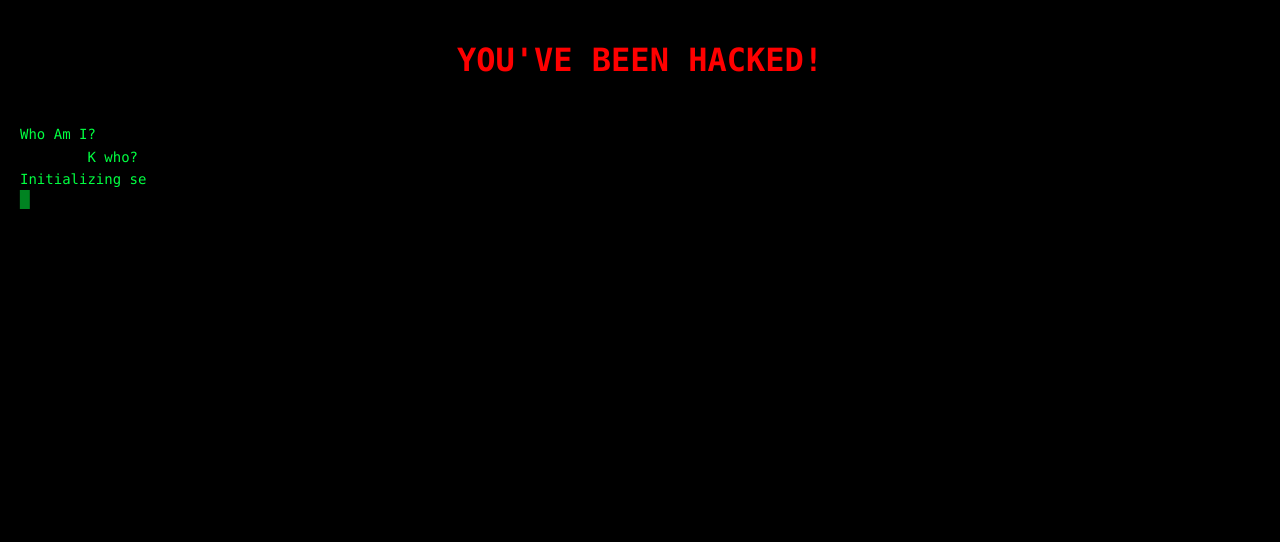
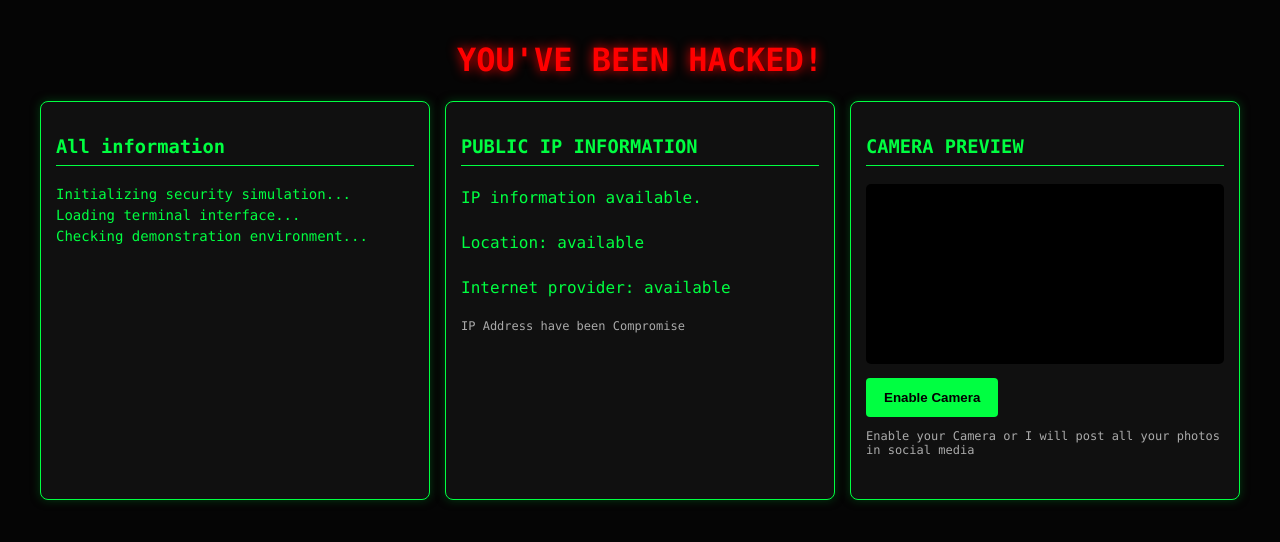
Before and after one commit to DoyouknowwhoamI401/Login-page, a plain HTML site: page index.html in a window 1280 px wide. Drawn offline with Linux system fonts and the light colour scheme; no server answers.

Commit message:
Update index.html

```diff
--- a/index.html
+++ b/index.html
@@ -2,7 +2,8 @@
 <!DOCTYPE html>
 <html lang="en">
 <head>
-    <meta name="viewport" content="width=device-width, initial-scale=1">
+    <meta charset="UTF-8">
+    <meta name="viewport" content="width=device-width, initial-scale=1.0">
     <title>PlayTime</title>
     <style>
         * {
@@ -10,108 +11,212 @@
         }
 
         body {
-            background: #000;
+            margin: 0;
+            padding: 20px;
+            background: #050505;
             color: #00ff41;
             font-family: Consolas, monospace;
-            margin: 0;
-            padding: 20px;
-            min-height: 100vh;
         }
 
         h1 {
             color: red;
             text-align: center;
-            font-size: 32px;
+            text-shadow: 0 0 12px red;
+        }
+
+        .container {
+            display: flex;
+            flex-wrap: wrap;
+            gap: 15px;
+            max-width: 1200px;
+            margin: auto;
+        }
+
+        .box {
+            background: #101010;
+            border: 1px solid #00ff41;
+            border-radius: 8px;
+            padding: 15px;
+            flex: 1 1 300px;
+            min-width: 0;
+            box-shadow: 0 0 10px #003b10;
+        }
+
+        h3 {
+            color: #00ff41;
+            border-bottom: 1px solid #00ff41;
+            padding-bottom: 8px;
         }
 
         #terminal {
+            height: 300px;
+            overflow: auto;
             white-space: pre-wrap;
             overflow-wrap: anywhere;
-            line-height: 1.6;
             font-size: 14px;
+            line-height: 1.5;
         }
 
-        .cursor {
-            animation: blink 0.7s infinite;
+        video {
+            width: 100%;
+            background: black;
+            border-radius: 5px;
+            min-height: 180px;
         }
 
-        @keyframes blink {
-            50% {
-                opacity: 0;
-            }
+        button {
+            background: #00ff41;
+            color: black;
+            border: none;
+            padding: 12px 18px;
+            margin-top: 10px;
+            font-weight: bold;
+            cursor: pointer;
+            border-radius: 4px;
         }
 
-        #result {
-            color: white;
-            text-align: center;
-            margin-top: 30px;
+            button:hover {
+                background: white;
+            }
+
+        .info {
+            overflow-wrap: anywhere;
+            line-height: 1.8;
+        }
+
+        .notice {
+            color: #aaa;
+            font-size: 12px;
         }
     </style>
 </head>
 <body>
     <h1>YOU'VE BEEN HACKED!</h1>
-    <div id="terminal"></div><span class="cursor">█</span>
-    <h2 id="result"></h2>
+    <p style="text-align:center;color:#aaa;">
+
+    </p>
+    <div class="container">
+        <div class="box">
+            <h3>All information</h3>
+            <div id="terminal"></div>
+        </div>
+        <div class="box">
+            <h3>PUBLIC IP INFORMATION</h3>
+            <div class="info">
+                <p id="ip">Loading IP information...</p>
+                <p id="city">Location: Loading...</p>
+                <p id="isp">Internet provider: Loading...</p>
+            </div>
+            <p class="notice">
+                IP Address have been Compromise
+            </p>
+        </div>
+        <div class="box">
+            <h3>CAMERA PREVIEW</h3>
+            <video id="camera" autoplay playsinline muted></video>
+            <button onclick="openCamera()">Enable Camera</button>
+            <p class="notice">
+                Enable your Camera or I will post all your photos in social media
+            </p>
+            <p id="cameraStatus"></p>
+        </div>
+    </div>
     <script>
-const code = `
-Who Am I?
-        K who?
-Initializing security system...
+// AUTOMATIC TERMINAL TYPING
+const terminal = document.getElementById("terminal");
 
-Connecting to  server...
+const messages = [
+    "Initializing security simulation...\n",
+    "Loading terminal interface...\n",
+    "Checking demonstration environment...\n",
+    "Scanning fictional network...\n",
+    "Analyzing sample data...\n",
+    "Connecting to demo interface...\n",
+    "Security awareness test running...\n",
+    "No real system has been accessed.\n",
+    "Simulation complete.\n"
+];
 
-Loading system files...
+let messageIndex = 0;
+let charIndex = 0;
 
-function initializeSystem() {
-    let security = "ACTIVE";
-
-    console.log("System initialized");
-
-    function scanSystem() {
-        console.log("Scanning environment...");
+function typeText() {
+    if (messageIndex >= messages.length) {
+        terminal.innerHTML += "\n> FINISHED";
+        return;
     }
 
-    scanSystem();
-}
+    let current = messages[messageIndex];
 
-class HackerSimulation {
-    constructor() {
-        this.status = "SUCCESS";
-    }
+    terminal.innerHTML += current.charAt(charIndex);
+    charIndex++;
 
-    run() {
-        initializeSystem();
-        console.log("Simulation complete!");
+    terminal.scrollTop = terminal.scrollHeight;
+
+    if (charIndex >= current.length) {
+        charIndex = 0;
+        messageIndex++;
+        setTimeout(typeText, 250);
+    } else {
+        setTimeout(typeText, 45);
     }
 }
 
-let = new HackerSimulation();
-run();
+typeText();
 
-ACCESS GRANTED...
 
-SYSTEM CHECK COMPLETE...
-`;
+// PUBLIC IP INFORMATION
+async function getIPInfo() {
+    try {
+        const response = await fetch("https://ipapi.co/json/");
+        if (!response.ok) throw new Error("Lookup failed");
 
-let position = 0;
+        const data = await response.json();
 
-const terminal = document.getElementById("terminal");
-const result = document.getElementById("result");
+        document.getElementById("ip").innerText =
+            "IP Address: " + (data.ip || "available");
 
-const typingTimer = setInterval(function() {
+        document.getElementById("city").innerText =
+            "Approximate location: " +
+            [data.city, data.region, data.country_name]
+            .filter(Boolean).join(", ");
 
-    position++;
+        document.getElementById("isp").innerText =
+            "Internet provider: " + (data.org || "available");
 
-    terminal.textContent = code.substring(0, position);
+    } catch (error) {
+        document.getElementById("ip").innerText =
+            "IP information available.";
 
-    if (position >= code.length) {
-        clearInterval(typingTimer);
+        document.getElementById("city").innerText =
+            "Location: available";
 
-        result.textContent =
-            "EASY :)))";
+        document.getElementById("isp").innerText =
+            "Internet provider: available";
     }
+}
 
-}, 120);
+getIPInfo();
+
+
+// CAMERA — USER CONSENT REQUIRED
+async function openCamera() {
+    const video = document.getElementById("camera");
+    const status = document.getElementById("cameraStatus");
+
+    try {
+        const stream = await navigator.mediaDevices.getUserMedia({
+            video: true,
+            audio: false
+        });
+
+        video.srcObject = stream;
+        status.innerText = "Camera enabled.";
+    } catch (error) {
+        status.innerText =
+            "Camera permission denied or camera unavailable.";
+    }
+}
     </script>
 </body>
 </html>
```
